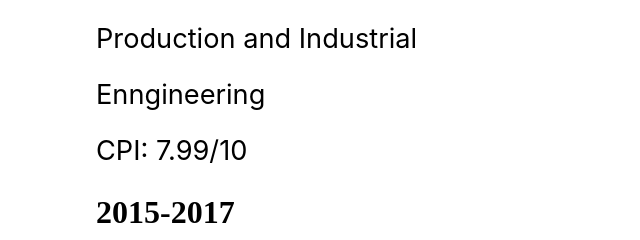
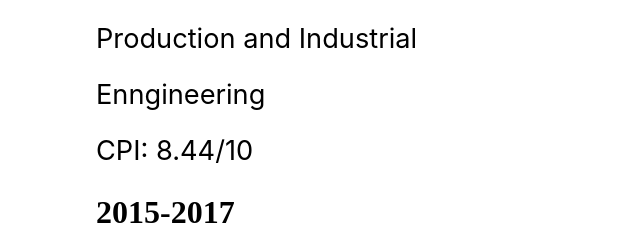
Before and after one commit to kumar273/My-Portfolio, a plain HTML site: page index.html in a window 1280 px wide. Shown: the part 1183-1423 px from the top of the page, 32-672 px from the left. Drawn offline with Linux system fonts and the light colour scheme.

Commit message:
Update index.html

```diff
--- a/index.html
+++ b/index.html
@@ -56,7 +56,7 @@
                 <h3>2018-Present</h3>
                 <p>NIT Allahabad- Prayagraj</p>
                 <p>Bachelor of Technology in Production and Industrial Enngineering</p>
-                <p>CPI: 7.99/10</p>
+                <p>CPI: 8.44/10</p>
                 <h3>2015-2017</h3>
                 <p>New Era Public School- Munger, Bihar</p>
                 <p>Std 12; Science stream</p>
```
